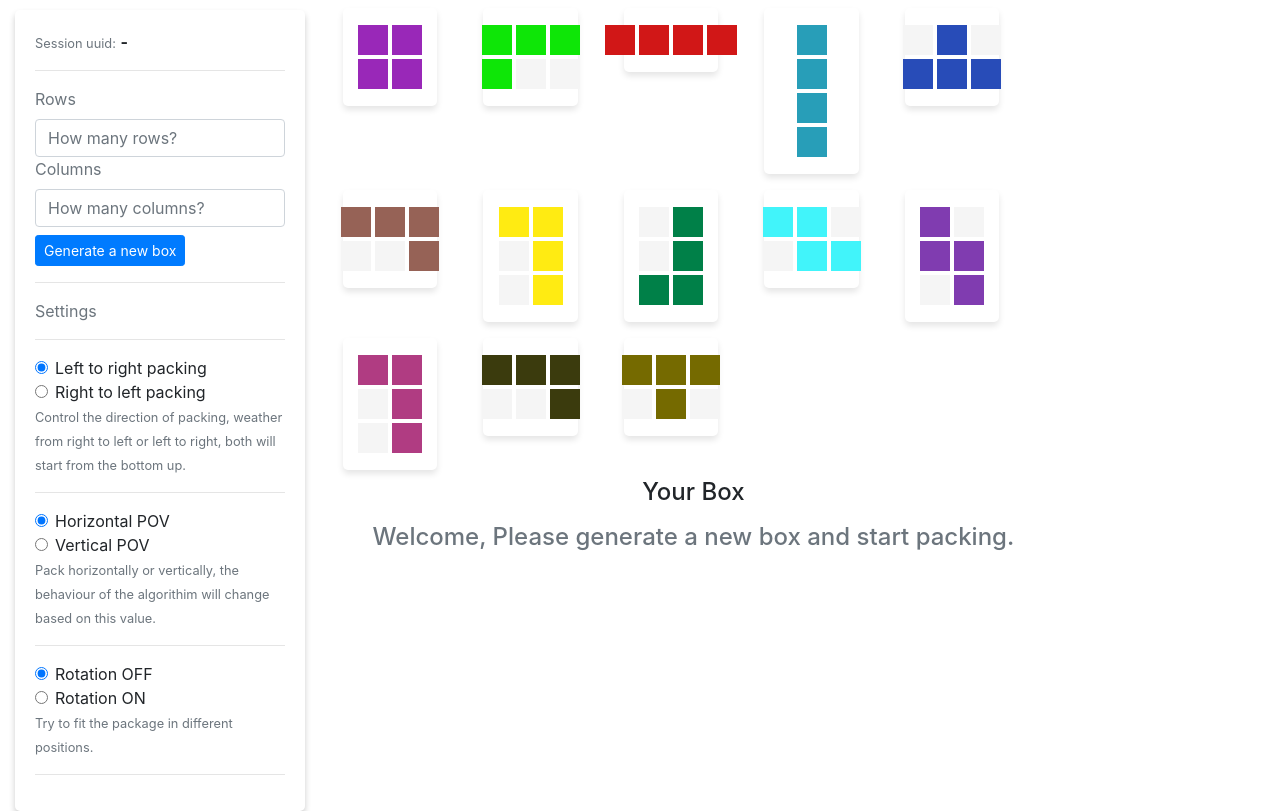
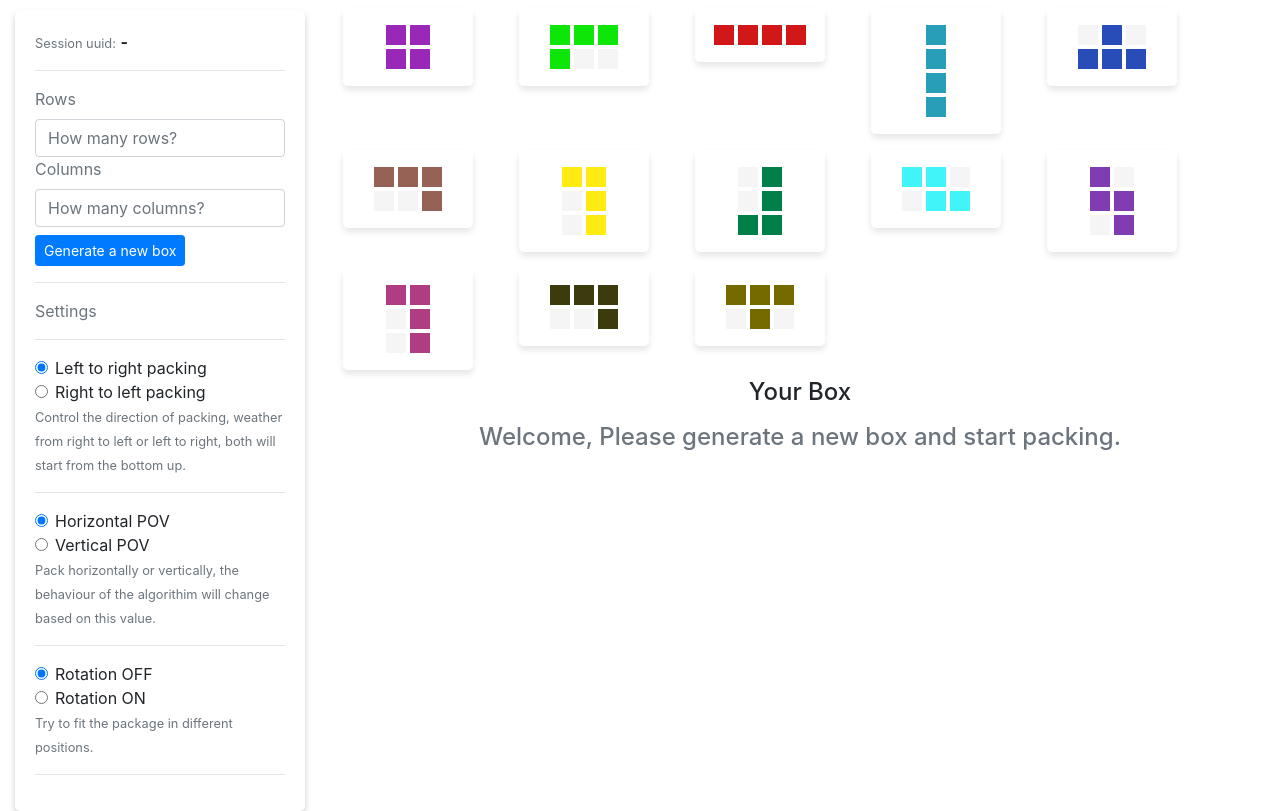
Before and after one commit to waseem-hamoolaila/alpha-augmented, a Django app: page / in a window 1280 px wide. Run offline with Django 4.2, Linux system fonts and the light colour scheme; some libraries are stand-ins or nearby versions.

Commit message:
enhance layout

```diff
--- a/templates/main/main_board.html
+++ b/templates/main/main_board.html
@@ -99,7 +99,7 @@
                 <hr />
             </div>
         </div>
-        <div class="col-md-7">
+        <div class="col-md-9">
             <div class="row">
                 <div class="col-md-12">{% render_packages packages %}</div>
                 <div class="col-md-12">
--- a/templates/main/packages_tag.html
+++ b/templates/main/packages_tag.html
@@ -7,8 +7,8 @@
     }
 
     .shape {
-        width: 30px;
-        height: 30px;
+        width: 20px;
+        height: 20px;
         margin: 2px;
     }
 
@@ -19,7 +19,7 @@
 </style>
 <div class="row">
     {% for package in packages %}
-        <div class="col-md-2 col-sm-4 m-2">
+        <div class="col-md-2 col-sm-3 m-2">
             <div class="d-flex flex-column align-items-center package-card"
                  data-id="{{ package.identifier }}">
                 {% for row in package.structure %}
```
